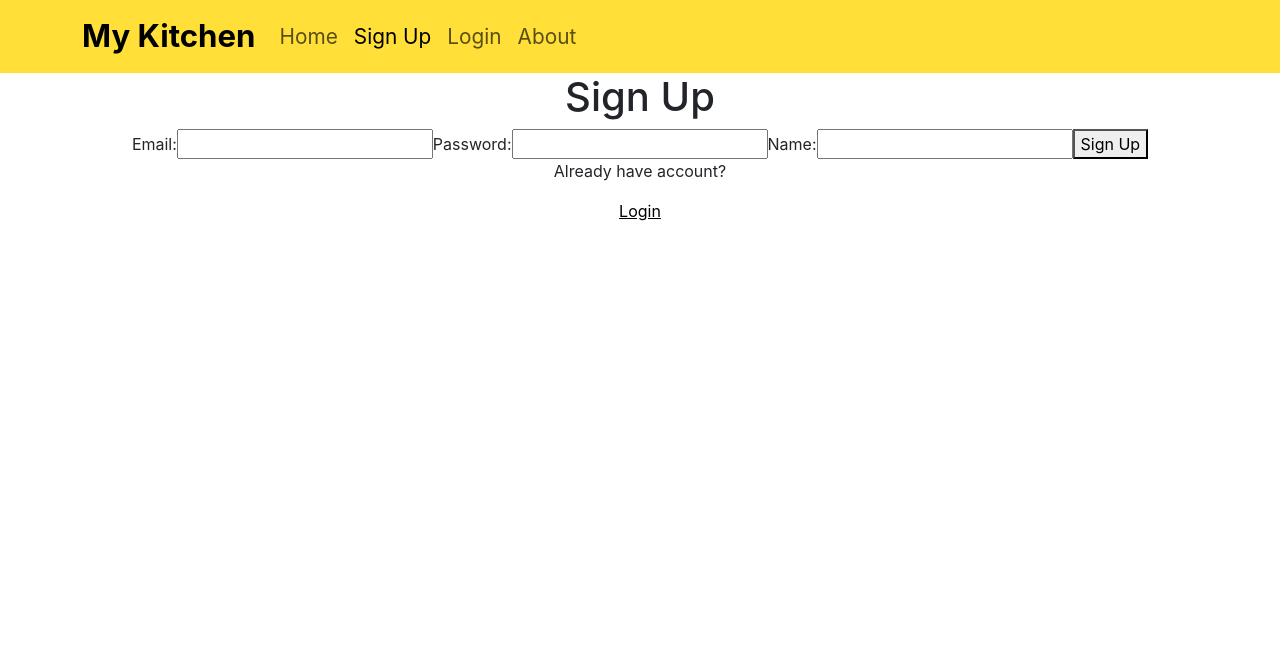
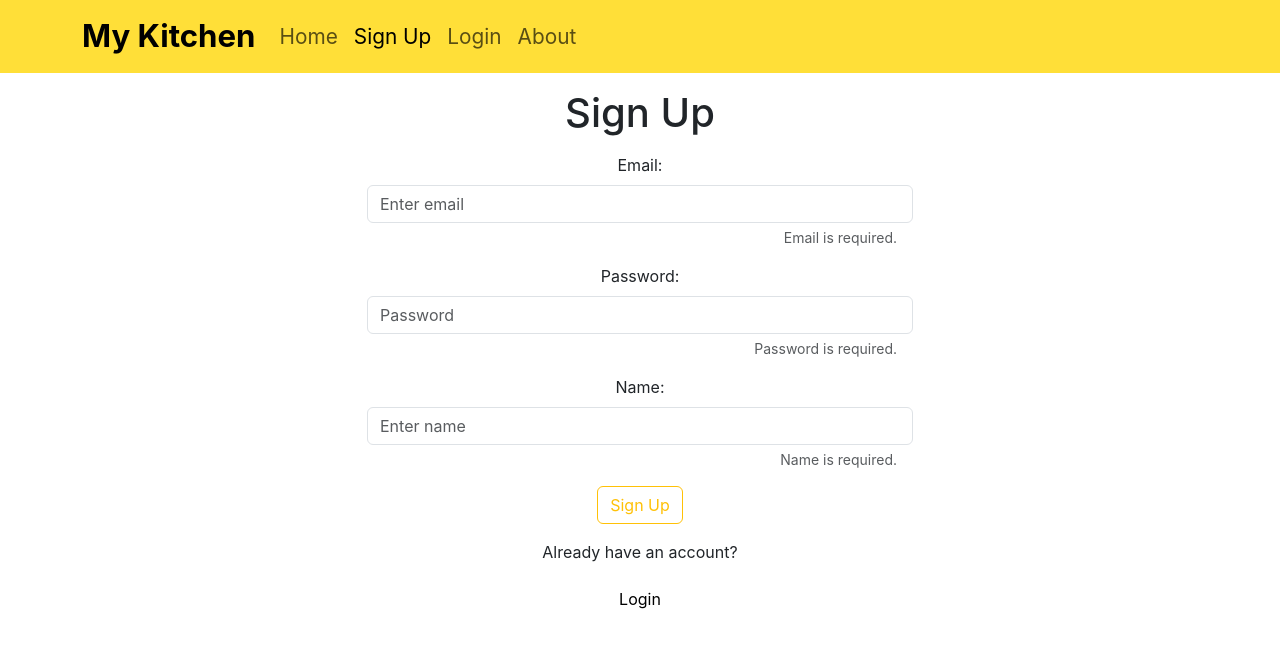
Before and after one commit to ironhack-project-3-pair/project3-MERN-recipes-client, a React (Create React App) app: page /signup in a window 1280 px wide. Shown: the top 648 px of the page. Built offline with nearby package versions, Linux system fonts and the light colour scheme.

Commit message:
style: pages when isLoggedIn false

```diff
--- a/src/pages/AboutPage.js
+++ b/src/pages/AboutPage.js
@@ -1,7 +1,13 @@
+import { Container } from 'react-bootstrap';
+
 const AboutPage = () => {
-  return <div className="AboutPage">
-    <h1>About</h1>
-  </div>
-}
+  return (
+    <div className="AboutPage">
+      <Container>
+        <h1 className="m-3">About</h1>
+      </Container>
+    </div>
+  );
+};
 
 export default AboutPage;
--- a/src/pages/HomePage.js
+++ b/src/pages/HomePage.js
@@ -1,8 +1,10 @@
+import { Container } from "react-bootstrap";
+
 function HomePage() {
     return (
-      <div>
-        <h1>Home Page</h1>
-      </div>
+      <Container>
+        <h1 className="m-3">Home Page</h1>
+      </Container>
     );
   }
 
--- a/src/pages/LoginPage.js
+++ b/src/pages/LoginPage.js
@@ -1,23 +1,35 @@
-import { useState, useContext } from "react";
-import { Link, useNavigate } from "react-router-dom";
-import { AuthContext } from "../context/auth.context";
+import { useState, useContext } from 'react';
+import { Link, useNavigate } from 'react-router-dom';
+import {
+  Container,
+  Form,
+  FormCheck,
+  FormControl,
+  FormGroup,
+  FormLabel,
+  Button,
+  Row,
+  Col
+} from 'react-bootstrap';
 
+import { AuthContext } from '../context/auth.context';
 // import axios from "axios";
 // const API_URL = "http://localhost:5005";
 
-import authService from "./../services/auth.service"
+import authService from './../services/auth.service';
 
 import TokenExpired from '../components/TokenExpired';
 
 function LoginPage(props) {
-  const [email, setEmail] = useState("");
-  const [password, setPassword] = useState("");
+  const [email, setEmail] = useState('');
+  const [password, setPassword] = useState('');
   const [rememberMe, setRememberMe] = useState(false); // updates only the HTMLInputElement's checked IDL attribute, not the content attribute of the actual HTML tag (only a default value for when page is loaded) - https://developer.mozilla.org/en-US/docs/Web/HTML/Element/input/checkbox#value
   const [errorMessage, setErrorMessage] = useState(undefined);
 
   const navigate = useNavigate();
 
-  const { storeToken, authenticateUser, hasTokenExpired } = useContext(AuthContext);
+  const { storeToken, authenticateUser, hasTokenExpired } =
+    useContext(AuthContext);
 
   const handleEmail = (e) => setEmail(e.target.value);
   const handlePassword = (e) => setPassword(e.target.value);
@@ -28,11 +40,12 @@ function LoginPage(props) {
     const requestBody = { email, password, rememberMe };
 
     // axios.post(`${API_URL}/auth/login`, requestBody)
-    authService.login(requestBody)
+    authService
+      .login(requestBody)
       .then((response) => {
         // Request to the server's endpoint `/auth/login` returns a response
         // with the JWT string ->  response.data.authToken
-        console.log('JWT token', response.data.authToken );
+        console.log('JWT token', response.data.authToken);
 
         storeToken(response.data.authToken);
 
@@ -45,53 +58,82 @@ function LoginPage(props) {
       .catch((error) => {
         const errorDescription = error.response.data.message;
         setErrorMessage(errorDescription);
-      })
+      });
   };
 
   return (
     <div className="LoginPage">
-
-      { hasTokenExpired &&
+      <Container>
+        {hasTokenExpired && (
           <div className="TokenExpired">
             <TokenExpired />
           </div>
-      }
+        )}
 
-      <h1>Login</h1>
-
-      <form onSubmit={handleLoginSubmit}>
-        <label>Email:</label>
-        <input
+        <h1 className="m-3">Login</h1>
+        <Row className="justify-content-center">
+          <Col xs={12} md={8} lg={6}>
+            <Form onSubmit={handleLoginSubmit}>
+              <FormGroup className="mb-3">
+                <FormLabel>Email:</FormLabel>
+                <FormControl
                   type="email"
                   name="email"
+                  placeholder="Enter email"
                   value={email}
                   onChange={handleEmail}
                 />
+                <Form.Text className="d-block text-end text-muted px-3">
+                  Email is required.
+                </Form.Text>
+              </FormGroup>
 
-        <label>Password:</label>
-        <input
+              <FormGroup className="mb-3">
+                <FormLabel>Password:</FormLabel>
+                <FormControl
                   type="password"
                   name="password"
+                  placeholder="Password"
                   value={password}
                   onChange={handlePassword}
                 />
+                <Form.Text className="d-block text-end text-muted px-3">
+                  Password is required.
+                </Form.Text>
+              </FormGroup>
 
-        <label>Remember me:</label>
-        <input
+              <FormGroup className="mb-3">
+                <FormLabel>Remember me:</FormLabel>
+                <FormCheck
                   type="checkbox"
                   name="rememberMe"
                   checked={rememberMe}
                   onChange={handleRememberMe}
                 />
+              </FormGroup>
 
-        <button type="submit">Login</button>
-      </form>
-      { errorMessage && <p className="error-message">{errorMessage}</p> }
+              <Button className="mb-3" variant="outline-warning" type="submit">
+                Login
+              </Button>
+            </Form>
+            {errorMessage && <p className="error-message">{errorMessage}</p>}
 
             <p>Don't have an account yet?</p>
-      <Link to={"/signup"}> Sign Up</Link>
+            <Button
+              style={{ color: 'black' }}
+              className="text-decoration-none link-hover"
+              variant="link"
+              as={Link}
+              to={'/signup'}
+            >
+              {' '}
+              Sign Up
+            </Button>
+          </Col>
+        </Row>
+      </Container>
     </div>
-  )
+  );
 }
 
 export default LoginPage;
--- a/src/pages/SignupPage.js
+++ b/src/pages/SignupPage.js
@@ -1,15 +1,25 @@
-import { useState } from "react";
-import { Link, useNavigate } from "react-router-dom";
+import { useState } from 'react';
+import { Link, useNavigate } from 'react-router-dom';
+import {
+  Container,
+  Button,
+  Form,
+  FormGroup,
+  FormLabel,
+  FormControl,
+  Row,
+  Col,
+} from 'react-bootstrap';
 
 // import axios from "axios";
 // const API_URL = "http://localhost:5005";
 
-import authService from "./../services/auth.service"
+import authService from './../services/auth.service';
 
 function SignupPage(props) {
-  const [email, setEmail] = useState("");
-  const [password, setPassword] = useState("");
-  const [name, setName] = useState("");
+  const [email, setEmail] = useState('');
+  const [password, setPassword] = useState('');
+  const [name, setName] = useState('');
   const [errorMessage, setErrorMessage] = useState(undefined);
 
   const navigate = useNavigate();
@@ -27,54 +37,88 @@ function SignupPage(props) {
     // If the POST request is a successful redirect to the login page
     // If the request resolves with an error, set the error message in the state
     // axios.post(`${API_URL}/auth/signup`, requestBody)
-    authService.signup(requestBody)
+    authService
+      .signup(requestBody)
       .then((response) => {
         navigate('/login');
       })
       .catch((error) => {
         const errorDescription = error.response.data.message;
         setErrorMessage(errorDescription);
-      })
+      });
   };
 
   return (
     <div className="SignupPage">
-      <h1>Sign Up</h1>
-
-      <form onSubmit={handleSignupSubmit}>
-        <label>Email:</label>
-        <input
+      <Container>
+        <h1 className="m-3">Sign Up</h1>
+        <Row className="justify-content-center">
+          <Col xs={12} md={8} lg={6}>
+            <Form onSubmit={handleSignupSubmit} sx={10} md={6} lg={6}>
+              <FormGroup className="mb-3">
+                <FormLabel>Email:</FormLabel>
+                <FormControl
                   type="email"
                   name="email"
+                  placeholder="Enter email"
                   value={email}
                   onChange={handleEmail}
                 />
+                <Form.Text className="d-block text-end text-muted px-3">
+                  Email is required.
+                </Form.Text>
+              </FormGroup>
 
-        <label>Password:</label>
-        <input
+              <FormGroup className="mb-3">
+                <FormLabel>Password:</FormLabel>
+                <FormControl
                   type="password"
                   name="password"
+                  placeholder="Password"
                   value={password}
                   onChange={handlePassword}
                 />
+                <Form.Text className="d-block text-end text-muted px-3">
+                  Password is required.
+                </Form.Text>
+              </FormGroup>
 
-        <label>Name:</label>
-        <input
+              <FormGroup className="mb-3">
+                <FormLabel>Name:</FormLabel>
+                <FormControl
                   type="text"
                   name="name"
+                  placeholder="Enter name"
                   value={name}
                   onChange={handleName}
                 />
+                <Form.Text className="d-block text-end text-muted px-3">
+                  Name is required.
+                </Form.Text>
+              </FormGroup>
 
-        <button type="submit">Sign Up</button>
-      </form>
+              <Button className="mb-3" variant="outline-warning" type="submit">
+                Sign Up
+              </Button>
+            </Form>
 
-      { errorMessage && <p className="error-message">{errorMessage}</p> }
+            {errorMessage && <p className="error-message">{errorMessage}</p>}
 
-      <p>Already have account?</p>
-      <Link to={"/login"}> Login</Link>
+            <p>Already have an account?</p>
+            <Button
+              style={{ color: 'black' }}
+              className="text-decoration-none link-hover"
+              variant="link"
+              as={Link}
+              to={'/login'}
+            >
+              Login
+            </Button>
+          </Col>
+        </Row>
+      </Container>
     </div>
-  )
+  );
 }
 
 export default SignupPage;
```
Lines whose indentation alone changed are shown as unchanged.
